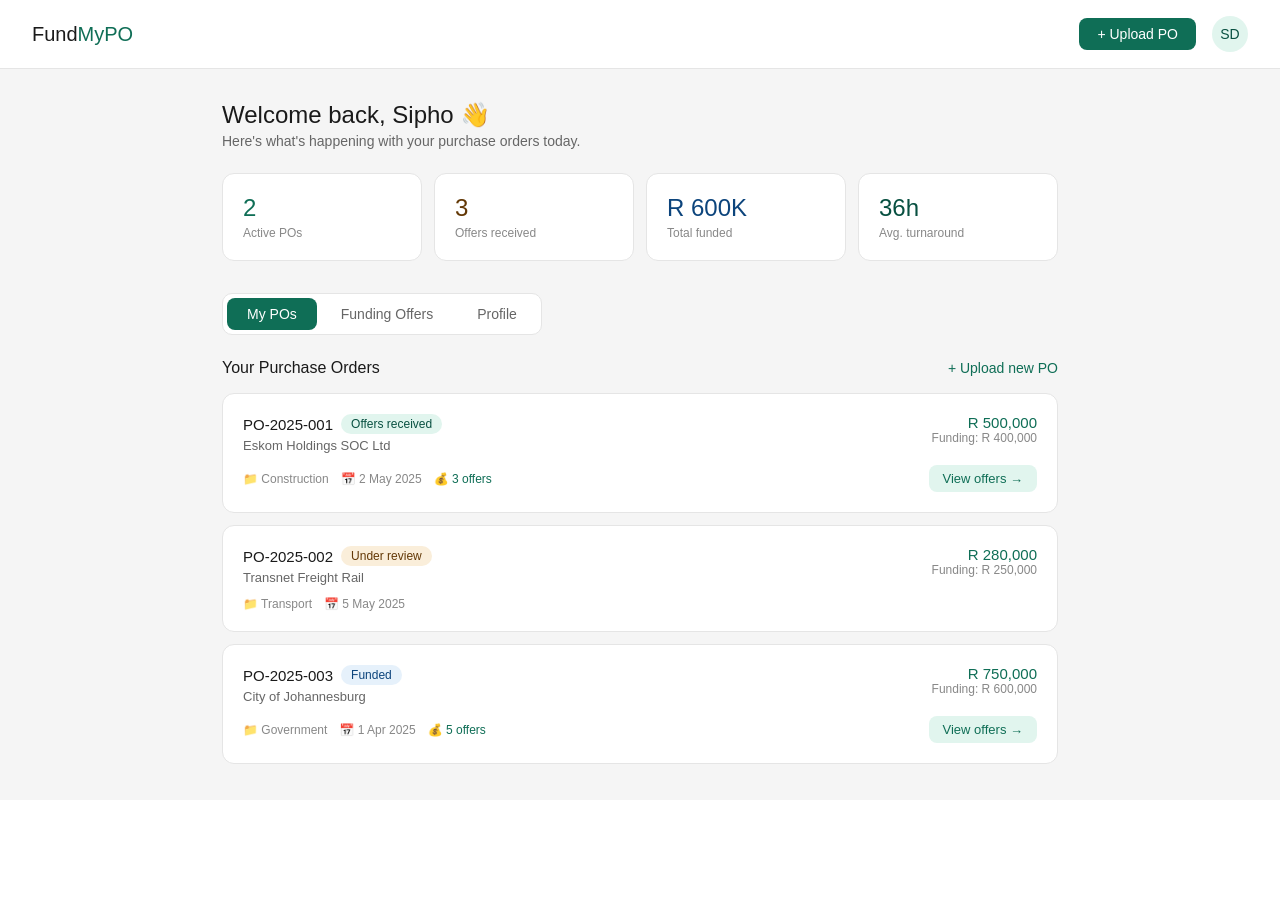
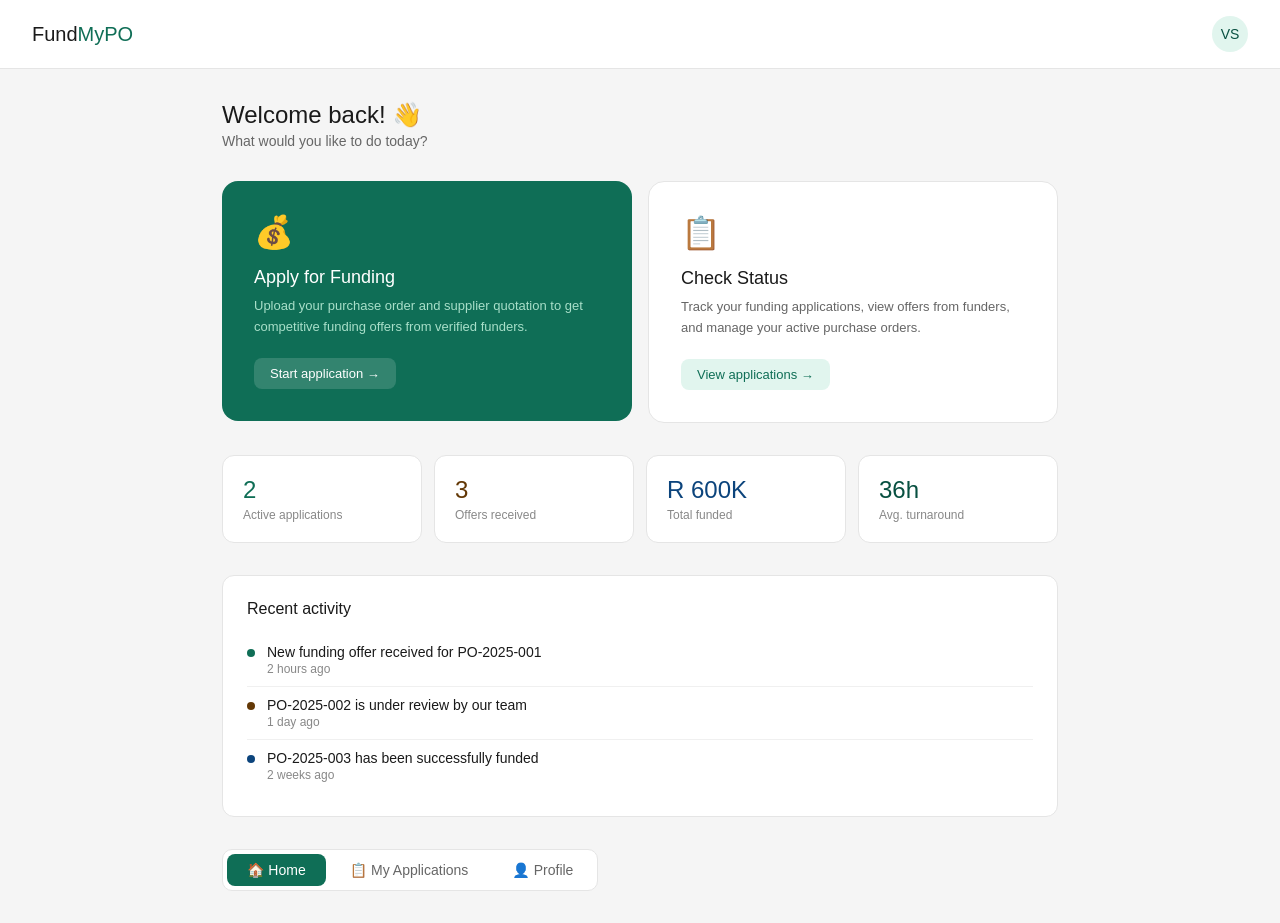
Before and after one commit to Thwalavs/FundmyPO, a Next.js app: page /dashboard in a window 1280 px wide. Before the commit the page ends 800 px from the top, so only its background shows below. Built offline with nearby package versions, Linux system fonts and the light colour scheme.

Commit message:
Update dashboard with Apply for Funding and Check Status

```diff
--- a/app/dashboard/page.tsx
+++ b/app/dashboard/page.tsx
@@ -1,16 +1,10 @@
 'use client'
-import { useState } from 'react'
+import { useState, useEffect } from 'react'
 
-const pos = [
-  { id:'PO-2025-001', client:'Eskom Holdings SOC Ltd', value:'R 500,000', funding:'R 400,000', sector:'Construction', status:'offers', offers:3, date:'2 May 2025' },
-  { id:'PO-2025-002', client:'Transnet Freight Rail', value:'R 280,000', funding:'R 250,000', sector:'Transport', status:'reviewing', offers:0, date:'5 May 2025' },
-  { id:'PO-2025-003', client:'City of Johannesburg', value:'R 750,000', funding:'R 600,000', sector:'Government', status:'funded', offers:5, date:'1 Apr 2025' },
-]
-
-const offers = [
-  { funder:'Nkosi Capital', po:'PO-2025-001', rate:'3.5%', term:'60 days', amount:'R 400,000', status:'pending' },
-  { funder:'Apex Finance', po:'PO-2025-001', rate:'4.1%', term:'45 days', amount:'R 380,000', status:'pending' },
-  { funder:'SA Growth Fund', po:'PO-2025-001', rate:'3.8%', term:'90 days', amount:'R 400,000', status:'pending' },
+const applications = [
+  { id:'APP-2025-001', poNumber:'PO-2025-001', client:'Eskom Holdings SOC Ltd', department:'Supply Chain', value:'R 500,000', funding:'R 400,000', sector:'Construction', status:'offers', offers:3, date:'2 May 2025' },
+  { id:'APP-2025-002', poNumber:'PO-2025-002', client:'Transnet Freight Rail', department:'Procurement', value:'R 280,000', funding:'R 250,000', sector:'Transport', status:'reviewing', offers:0, date:'5 May 2025' },
+  { id:'APP-2025-003', poNumber:'PO-2025-003', client:'City of Johannesburg', department:'Infrastructure', value:'R 750,000', funding:'R 600,000', sector:'Government', status:'funded', offers:5, date:'1 Apr 2025' },
 ]
 
 function StatusBadge({ status }: { status: string }) {
@@ -18,7 +12,7 @@ function StatusBadge({ status }: { status: string }) {
     offers:    { bg:'#E1F5EE', color:'#085041', label:'Offers received' },
     reviewing: { bg:'#FAEEDA', color:'#633806', label:'Under review' },
     funded:    { bg:'#E6F1FB', color:'#0C447C', label:'Funded' },
-    pending:   { bg:'#FAEEDA', color:'#633806', label:'Pending' },
+    pending:   { bg:'#f5f5f5', color:'#666', label:'Pending' },
   }
   const s = styles[status] || styles.pending
   return (
@@ -29,9 +23,12 @@ function StatusBadge({ status }: { status: string }) {
 }
 
 export default function DashboardPage() {
-  const [activeTab, setActiveTab] = useState<'pos'|'offers'|'profile'>('pos')
-  const [selectedOffer, setSelectedOffer] = useState<number|null>(null)
-  const [acceptedOffer, setAcceptedOffer] = useState<number|null>(null)
+  const [activeTab, setActiveTab] = useState<'home'|'status'|'profile'>('home')
+  const [mounted, setMounted] = useState(false)
+
+  useEffect(()=>{ setMounted(true) },[])
+
+  if (!mounted) return null
 
   return (
     <main style={{fontFamily:'sans-serif',minHeight:'100vh',background:'#f5f5f5'}}>
@@ -42,11 +39,8 @@ export default function DashboardPage() {
           Fund<span style={{color:'#0F6E56'}}>MyPO</span>
         </a>
         <div style={{display:'flex',alignItems:'center',gap:'1rem'}}>
-          <a href="/upload" style={{background:'#0F6E56',color:'#fff',padding:'8px 18px',borderRadius:'8px',fontSize:'14px',textDecoration:'none',fontWeight:'500'}}>
-            + Upload PO
-          </a>
           <div style={{width:'36px',height:'36px',borderRadius:'50%',background:'#E1F5EE',display:'flex',alignItems:'center',justifyContent:'center',fontSize:'14px',fontWeight:'500',color:'#085041'}}>
-            SD
+            VS
           </div>
         </div>
       </nav>
@@ -54,19 +48,54 @@ export default function DashboardPage() {
       <div style={{maxWidth:'900px',margin:'0 auto',padding:'2rem'}}>
 
         {/* WELCOME */}
-        <div style={{marginBottom:'1.5rem'}}>
-          <h1 style={{fontSize:'24px',fontWeight:'500',marginBottom:'.25rem'}}>Welcome back, Sipho 👋</h1>
-          <p style={{fontSize:'14px',color:'#666'}}>Here's what's happening with your purchase orders today.</p>
+        <div style={{marginBottom:'2rem'}}>
+          <h1 style={{fontSize:'24px',fontWeight:'500',marginBottom:'.25rem'}}>Welcome back! 👋</h1>
+          <p style={{fontSize:'14px',color:'#666'}}>What would you like to do today?</p>
+        </div>
+
+        {/* MAIN ACTION BUTTONS */}
+        {activeTab === 'home' && (
+          <div>
+            <div style={{display:'grid',gridTemplateColumns:'1fr 1fr',gap:'16px',marginBottom:'2rem'}}>
+
+              {/* APPLY FOR FUNDING */}
+              <a href="/upload" style={{textDecoration:'none'}}>
+                <div style={{background:'#0F6E56',borderRadius:'16px',padding:'2rem',cursor:'pointer',transition:'transform .15s'}}>
+                  <div style={{fontSize:'32px',marginBottom:'1rem'}}>💰</div>
+                  <h2 style={{fontSize:'18px',fontWeight:'500',color:'#fff',marginBottom:'.5rem'}}>Apply for Funding</h2>
+                  <p style={{fontSize:'13px',color:'#a8dfc9',lineHeight:'1.6'}}>
+                    Upload your purchase order and supplier quotation to get competitive funding offers from verified funders.
+                  </p>
+                  <div style={{marginTop:'1.25rem',display:'inline-flex',alignItems:'center',gap:'6px',background:'rgba(255,255,255,0.15)',padding:'8px 16px',borderRadius:'8px'}}>
+                    <span style={{fontSize:'13px',color:'#fff',fontWeight:'500'}}>Start application →</span>
+                  </div>
+                </div>
+              </a>
+
+              {/* CHECK STATUS */}
+              <div
+                onClick={()=>setActiveTab('status')}
+                style={{background:'#fff',border:'1px solid #e5e5e5',borderRadius:'16px',padding:'2rem',cursor:'pointer'}}>
+                <div style={{fontSize:'32px',marginBottom:'1rem'}}>📋</div>
+                <h2 style={{fontSize:'18px',fontWeight:'500',color:'#1a1a1a',marginBottom:'.5rem'}}>Check Status</h2>
+                <p style={{fontSize:'13px',color:'#666',lineHeight:'1.6'}}>
+                  Track your funding applications, view offers from funders, and manage your active purchase orders.
+                </p>
+                <div style={{marginTop:'1.25rem',display:'inline-flex',alignItems:'center',gap:'6px',background:'#E1F5EE',padding:'8px 16px',borderRadius:'8px'}}>
+                  <span style={{fontSize:'13px',color:'#0F6E56',fontWeight:'500'}}>View applications →</span>
+                </div>
+              </div>
+
             </div>
 
             {/* STATS */}
             <div style={{display:'grid',gridTemplateColumns:'repeat(auto-fit,minmax(160px,1fr))',gap:'12px',marginBottom:'2rem'}}>
               {[
-            { label:'Active POs', value:'2', color:'#0F6E56', bg:'#E1F5EE' },
-            { label:'Offers received', value:'3', color:'#633806', bg:'#FAEEDA' },
-            { label:'Total funded', value:'R 600K', color:'#0C447C', bg:'#E6F1FB' },
-            { label:'Avg. turnaround', value:'36h', color:'#085041', bg:'#E1F5EE' },
-          ].map(({label,value,color,bg})=>(
+                { label:'Active applications', value:'2', color:'#0F6E56' },
+                { label:'Offers received', value:'3', color:'#633806' },
+                { label:'Total funded', value:'R 600K', color:'#0C447C' },
+                { label:'Avg. turnaround', value:'36h', color:'#085041' },
+              ].map(({label,value,color})=>(
                 <div key={label} style={{background:'#fff',border:'1px solid #e5e5e5',borderRadius:'12px',padding:'1.25rem'}}>
                   <div style={{fontSize:'24px',fontWeight:'500',color}}>{value}</div>
                   <div style={{fontSize:'12px',color:'#888',marginTop:'4px'}}>{label}</div>
@@ -74,50 +103,86 @@ export default function DashboardPage() {
               ))}
             </div>
 
-        {/* TABS */}
-        <div style={{display:'flex',gap:'4px',background:'#fff',border:'1px solid #e5e5e5',borderRadius:'10px',padding:'4px',marginBottom:'1.5rem',width:'fit-content'}}>
-          {(['pos','offers','profile'] as const).map(t=>(
-            <button key={t} onClick={()=>setActiveTab(t)}
-              style={{padding:'8px 20px',borderRadius:'8px',border:'none',cursor:'pointer',fontSize:'14px',fontWeight:'500',background:activeTab===t?'#0F6E56':'transparent',color:activeTab===t?'#fff':'#666'}}>
-              {t==='pos'?'My POs':t==='offers'?'Funding Offers':'Profile'}
-            </button>
+            {/* RECENT ACTIVITY */}
+            <div style={{background:'#fff',border:'1px solid #e5e5e5',borderRadius:'12px',padding:'1.5rem'}}>
+              <h2 style={{fontSize:'16px',fontWeight:'500',marginBottom:'1rem'}}>Recent activity</h2>
+              {[
+                { text:'New funding offer received for PO-2025-001', time:'2 hours ago', color:'#0F6E56' },
+                { text:'PO-2025-002 is under review by our team', time:'1 day ago', color:'#633806' },
+                { text:'PO-2025-003 has been successfully funded', time:'2 weeks ago', color:'#0C447C' },
+              ].map((item,i)=>(
+                <div key={i} style={{display:'flex',gap:'12px',padding:'10px 0',borderBottom:i<2?'1px solid #f0f0f0':'none',alignItems:'flex-start'}}>
+                  <div style={{width:'8px',height:'8px',borderRadius:'50%',background:item.color,marginTop:'5px',flexShrink:0}}></div>
+                  <div>
+                    <p style={{fontSize:'14px',color:'#1a1a1a'}}>{item.text}</p>
+                    <p style={{fontSize:'12px',color:'#888',marginTop:'2px'}}>{item.time}</p>
+                  </div>
+                </div>
               ))}
             </div>
+          </div>
+        )}
 
-        {/* MY POs TAB */}
-        {activeTab === 'pos' && (
+        {/* CHECK STATUS TAB */}
+        {activeTab === 'status' && (
           <div>
-            <div style={{display:'flex',justifyContent:'space-between',alignItems:'center',marginBottom:'1rem'}}>
-              <h2 style={{fontSize:'16px',fontWeight:'500'}}>Your Purchase Orders</h2>
-              <a href="/upload" style={{fontSize:'14px',color:'#0F6E56',textDecoration:'none'}}>+ Upload new PO</a>
+            <div style={{display:'flex',justifyContent:'space-between',alignItems:'center',marginBottom:'1.5rem'}}>
+              <div>
+                <h2 style={{fontSize:'18px',fontWeight:'500',marginBottom:'.25rem'}}>My Funding Applications</h2>
+                <p style={{fontSize:'13px',color:'#666'}}>Track your applications and manage funding offers</p>
               </div>
+              <div style={{display:'flex',gap:'8px'}}>
+                <button onClick={()=>setActiveTab('home')}
+                  style={{fontSize:'13px',color:'#666',background:'transparent',border:'1px solid #e5e5e5',padding:'8px 16px',borderRadius:'8px',cursor:'pointer'}}>
+                  ← Back
+                </button>
+                <a href="/upload" style={{fontSize:'13px',color:'#fff',background:'#0F6E56',border:'none',padding:'8px 16px',borderRadius:'8px',cursor:'pointer',textDecoration:'none',fontWeight:'500'}}>
+                  + New application
+                </a>
+              </div>
+            </div>
+
             <div style={{display:'flex',flexDirection:'column',gap:'12px'}}>
-              {pos.map(po=>(
-                <div key={po.id} style={{background:'#fff',border:'1px solid #e5e5e5',borderRadius:'12px',padding:'1.25rem'}}>
-                  <div style={{display:'flex',justifyContent:'space-between',alignItems:'flex-start',marginBottom:'.75rem',flexWrap:'wrap',gap:'8px'}}>
+              {applications.map(app=>(
+                <div key={app.id} style={{background:'#fff',border:'1px solid #e5e5e5',borderRadius:'12px',padding:'1.25rem'}}>
+                  <div style={{display:'flex',justifyContent:'space-between',alignItems:'flex-start',flexWrap:'wrap',gap:'8px',marginBottom:'.75rem'}}>
                     <div>
                       <div style={{display:'flex',alignItems:'center',gap:'8px',marginBottom:'4px'}}>
-                        <span style={{fontSize:'15px',fontWeight:'500'}}>{po.id}</span>
-                        <StatusBadge status={po.status}/>
+                        <span style={{fontSize:'15px',fontWeight:'500'}}>{app.poNumber}</span>
+                        <StatusBadge status={app.status}/>
                       </div>
-                      <p style={{fontSize:'13px',color:'#666'}}>{po.client}</p>
+                      <p style={{fontSize:'13px',color:'#666'}}>{app.client}</p>
+                      <p style={{fontSize:'12px',color:'#888'}}>Dept: {app.department}</p>
                     </div>
                     <div style={{textAlign:'right'}}>
-                      <p style={{fontSize:'15px',fontWeight:'500',color:'#0F6E56'}}>{po.value}</p>
-                      <p style={{fontSize:'12px',color:'#888'}}>Funding: {po.funding}</p>
+                      <p style={{fontSize:'15px',fontWeight:'500',color:'#0F6E56'}}>{app.value}</p>
+                      <p style={{fontSize:'12px',color:'#888'}}>Funding: {app.funding}</p>
                     </div>
                   </div>
+
                   <div style={{display:'flex',justifyContent:'space-between',alignItems:'center',flexWrap:'wrap',gap:'8px'}}>
                     <div style={{display:'flex',gap:'12px'}}>
-                      <span style={{fontSize:'12px',color:'#888'}}>📁 {po.sector}</span>
-                      <span style={{fontSize:'12px',color:'#888'}}>📅 {po.date}</span>
-                      {po.offers > 0 && <span style={{fontSize:'12px',color:'#0F6E56',fontWeight:'500'}}>💰 {po.offers} offers</span>}
+                      <span style={{fontSize:'12px',color:'#888'}}>📁 {app.sector}</span>
+                      <span style={{fontSize:'12px',color:'#888'}}>📅 {app.date}</span>
+                      {app.offers > 0 && (
+                        <span style={{fontSize:'12px',color:'#0F6E56',fontWeight:'500'}}>💰 {app.offers} offer{app.offers>1?'s':''}</span>
+                      )}
                     </div>
-                    {po.offers > 0 && (
-                      <button onClick={()=>setActiveTab('offers')}
+                    {app.offers > 0 && (
+                      <button
                         style={{fontSize:'13px',color:'#0F6E56',background:'#E1F5EE',border:'none',padding:'6px 14px',borderRadius:'8px',cursor:'pointer',fontWeight:'500'}}>
                         View offers →
                       </button>
+                    )}
+                    {app.status === 'reviewing' && (
+                      <span style={{fontSize:'12px',color:'#633806',background:'#FAEEDA',padding:'6px 14px',borderRadius:'8px'}}>
+                        ⏳ Being reviewed
+                      </span>
+                    )}
+                    {app.status === 'funded' && (
+                      <span style={{fontSize:'12px',color:'#0C447C',background:'#E6F1FB',padding:'6px 14px',borderRadius:'8px'}}>
+                        ✅ Successfully funded
+                      </span>
                     )}
                   </div>
                 </div>
@@ -126,71 +191,15 @@ export default function DashboardPage() {
           </div>
         )}
 
-        {/* FUNDING OFFERS TAB */}
-        {activeTab === 'offers' && (
-          <div>
-            <div style={{marginBottom:'1rem'}}>
-              <h2 style={{fontSize:'16px',fontWeight:'500',marginBottom:'.25rem'}}>Funding Offers</h2>
-              <p style={{fontSize:'13px',color:'#666'}}>Compare offers for PO-2025-001 and choose the best one for your business.</p>
-            </div>
-
-            {acceptedOffer !== null ? (
-              <div style={{background:'#E1F5EE',border:'1px solid #5DCAA5',borderRadius:'12px',padding:'2rem',textAlign:'center'}}>
-                <div style={{fontSize:'32px',marginBottom:'.75rem'}}>🎉</div>
-                <h3 style={{fontSize:'18px',fontWeight:'500',color:'#085041',marginBottom:'.5rem'}}>Offer Accepted!</h3>
-                <p style={{fontSize:'14px',color:'#0F6E56',marginBottom:'.25rem'}}>You accepted the offer from <strong>{offers[acceptedOffer].funder}</strong></p>
-                <p style={{fontSize:'14px',color:'#0F6E56'}}>Funding of {offers[acceptedOffer].amount} at {offers[acceptedOffer].rate} will be processed within 24 hours.</p>
-              </div>
-            ) : (
-              <div style={{display:'flex',flexDirection:'column',gap:'12px'}}>
-                {offers.map((offer,i)=>(
-                  <div key={i} style={{background:'#fff',border:selectedOffer===i?'2px solid #0F6E56':'1px solid #e5e5e5',borderRadius:'12px',padding:'1.25rem',cursor:'pointer'}}
-                    onClick={()=>setSelectedOffer(i)}>
-                    <div style={{display:'flex',justifyContent:'space-between',alignItems:'flex-start',flexWrap:'wrap',gap:'8px'}}>
-                      <div>
-                        <div style={{display:'flex',alignItems:'center',gap:'8px',marginBottom:'4px'}}>
-                          <span style={{fontSize:'15px',fontWeight:'500'}}>{offer.funder}</span>
-                          {i===0 && <span style={{background:'#E1F5EE',color:'#085041',fontSize:'11px',padding:'2px 8px',borderRadius:'99px',fontWeight:'500'}}>Best rate</span>}
-                        </div>
-                        <p style={{fontSize:'13px',color:'#666'}}>For {offer.po}</p>
-                      </div>
-                      <div style={{textAlign:'right'}}>
-                        <p style={{fontSize:'18px',fontWeight:'500',color:'#0F6E56'}}>{offer.rate}</p>
-                        <p style={{fontSize:'12px',color:'#888'}}>interest rate</p>
-                      </div>
-                    </div>
-                    <div style={{display:'grid',gridTemplateColumns:'repeat(3,1fr)',gap:'8px',margin:'1rem 0',background:'#f5f5f5',borderRadius:'8px',padding:'12px'}}>
-                      {[['Amount',offer.amount],['Term',offer.term],['Status','Pending']].map(([l,v])=>(
-                        <div key={l} style={{textAlign:'center'}}>
-                          <p style={{fontSize:'13px',fontWeight:'500',color:'#1a1a1a'}}>{v}</p>
-                          <p style={{fontSize:'11px',color:'#888',marginTop:'2px'}}>{l}</p>
-                        </div>
-                      ))}
-                    </div>
-                    {selectedOffer === i && (
-                      <button onClick={()=>setAcceptedOffer(i)}
-                        style={{width:'100%',padding:'11px',background:'#0F6E56',color:'#fff',border:'none',borderRadius:'8px',fontSize:'14px',fontWeight:'500',cursor:'pointer'}}>
-                        Accept this offer ✓
-                      </button>
-                    )}
-                  </div>
-                ))}
-              </div>
-            )}
-          </div>
-        )}
-
         {/* PROFILE TAB */}
         {activeTab === 'profile' && (
           <div style={{background:'#fff',border:'1px solid #e5e5e5',borderRadius:'12px',padding:'1.5rem'}}>
             <h2 style={{fontSize:'16px',fontWeight:'500',marginBottom:'1.5rem'}}>Business Profile</h2>
             {[
-              ['Full name','Sipho Dlamini'],
-              ['Business name','Dlamini Suppliers (Pty) Ltd'],
-              ['Email','sipho@dlamini.co.za'],
-              ['Phone','+27 82 000 0000'],
-              ['Company reg.','2021/123456/07'],
-              ['Business type','Supplier / Distributor'],
+              ['Business name','VAA GROUP'],
+              ['Email','vsiphoesihle@gmail.com'],
+              ['Phone','+27 65 822 6174'],
+              ['Company reg.','2018/624926'],
               ['Account status','Verified ✓'],
             ].map(([label,value])=>(
               <div key={label} style={{display:'flex',justifyContent:'space-between',padding:'10px 0',borderBottom:'1px solid #f0f0f0',fontSize:'14px'}}>
@@ -198,11 +207,18 @@ export default function DashboardPage() {
                 <span style={{fontWeight:'500',color:label==='Account status'?'#0F6E56':'#1a1a1a'}}>{value}</span>
               </div>
             ))}
-            <button style={{marginTop:'1.5rem',padding:'10px 24px',background:'#0F6E56',color:'#fff',border:'none',borderRadius:'8px',fontSize:'14px',fontWeight:'500',cursor:'pointer'}}>
-              Edit profile
-            </button>
           </div>
         )}
+
+        {/* BOTTOM NAV */}
+        <div style={{display:'flex',gap:'4px',background:'#fff',border:'1px solid #e5e5e5',borderRadius:'10px',padding:'4px',marginTop:'2rem',width:'fit-content'}}>
+          {(['home','status','profile'] as const).map(t=>(
+            <button key={t} onClick={()=>setActiveTab(t)}
+              style={{padding:'8px 20px',borderRadius:'8px',border:'none',cursor:'pointer',fontSize:'14px',fontWeight:'500',background:activeTab===t?'#0F6E56':'transparent',color:activeTab===t?'#fff':'#666'}}>
+              {t==='home'?'🏠 Home':t==='status'?'📋 My Applications':'👤 Profile'}
+            </button>
+          ))}
+        </div>
 
       </div>
     </main>
```
Lines whose indentation alone changed are shown as unchanged.
